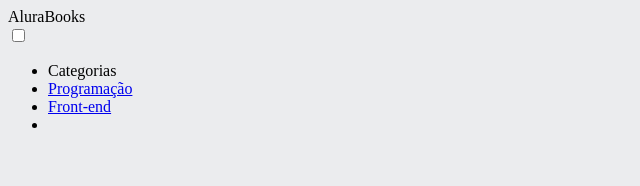
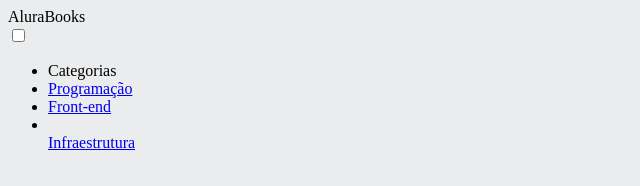
Before and after one commit to Bairralzica/hjhjh, a plain HTML site: page index.html in a window 1280 px wide. Shown: the whole page, without its empty margins (0-640 px from the left). Drawn offline with nearby package versions, Linux system fonts and the light colour scheme; a web font is replaced by a local one.

Commit message:
Update index.html

```diff
--- a/index.html
+++ b/index.html
@@ -29,3 +29,4 @@
     <a href="#" class="lista-menu_link">Front-end</a>
 </li>
 <li class="lista-menu-item"></li>
+<a href="#" class="lista-menu_link">Infraestrutura</a>
```
